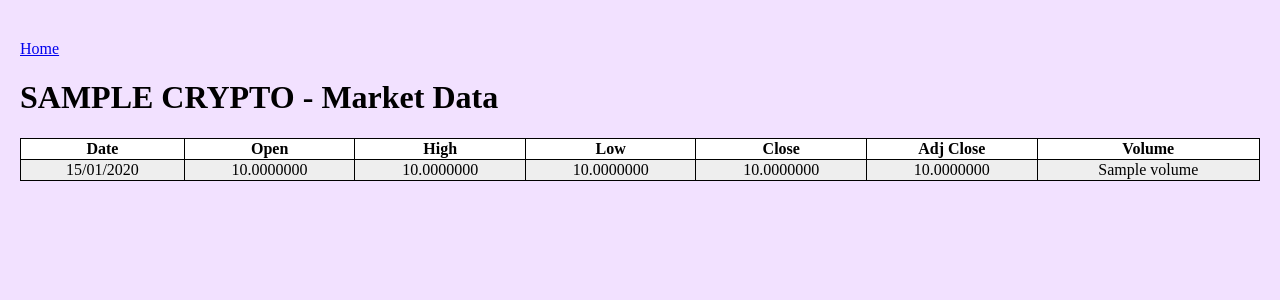
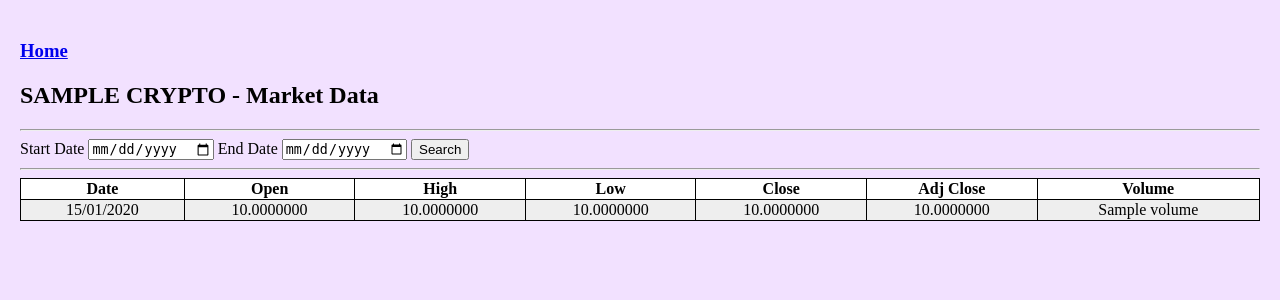
Before and after one commit to paasxx/crypto-site, a Django app: template app_crypto/templates/app_crypto/crypto_list.html in a window 1280 px wide. Shown: the top 300 px of the page. Run offline with Django 4.2, Linux system fonts and the light colour scheme; the template is opened without the code that fills it: most values are stand-ins (such as "Sample title", 1, 10 or a date in 2020).

Commit message:
Implementing date filter on views

```diff
--- a/app_crypto/templates/app_crypto/base.html
+++ b/app_crypto/templates/app_crypto/base.html
@@ -6,7 +6,9 @@
 </head>
 
 <body>
-    <a href="{%url 'home' %}"> Home </a>
+    <a href="{%url 'home' %}">
+        <h3>Home</h3>
+    </a>
 
     {% block content %}
 
--- a/app_crypto/templates/app_crypto/crypto_list.html
+++ b/app_crypto/templates/app_crypto/crypto_list.html
@@ -9,10 +9,24 @@
 
 
 {% block content %}
-<h1>{{crypto|upper}} - Market Data </h1>
+<h2>{{crypto|upper}} - Market Data </h2>
 
+<hr>
 
-<table>
+<div class="form-group col-md-2 col-lg-2">
+    <label for="publishDateMin">Start Date</label>
+    <input type="date" class="form-control" id="publishDateMin" name="date_min">
+
+    <label for="publishDateMax">End Date</label>
+    <input type="date" class="form-control" id="publishDateMax" name="date_max">
+
+    <button type="submit" class="btn btn-primary">Search</button>
+
+</div>
+
+<hr>
+
+<table id="market_data_table ">
     <tr>
         <th>Date</th>
         <th>Open</th>
--- a/app_crypto/views.py
+++ b/app_crypto/views.py
@@ -1,5 +1,6 @@
 from django.shortcuts import render
 from django.http import HttpResponse, JsonResponse
+from datetime import datetime
 
 
 from .models import *
@@ -36,7 +37,7 @@ def market(request, crypto):
 
     crypto = getattr(sys.modules[__name__], crypto)
 
-    crypto_data = crypto.objects.all()
+    crypto_data = crypto.objects.filter(date__gte=datetime(2023, 6, 13))
 
     context = {
         "currencies": currencies,
```
Also changed, not shown: app_crypto/static/app_crypto/script.js (+8 -3 lines), app_crypto/templates/app_crypto/home.html (+17 -2 lines).
